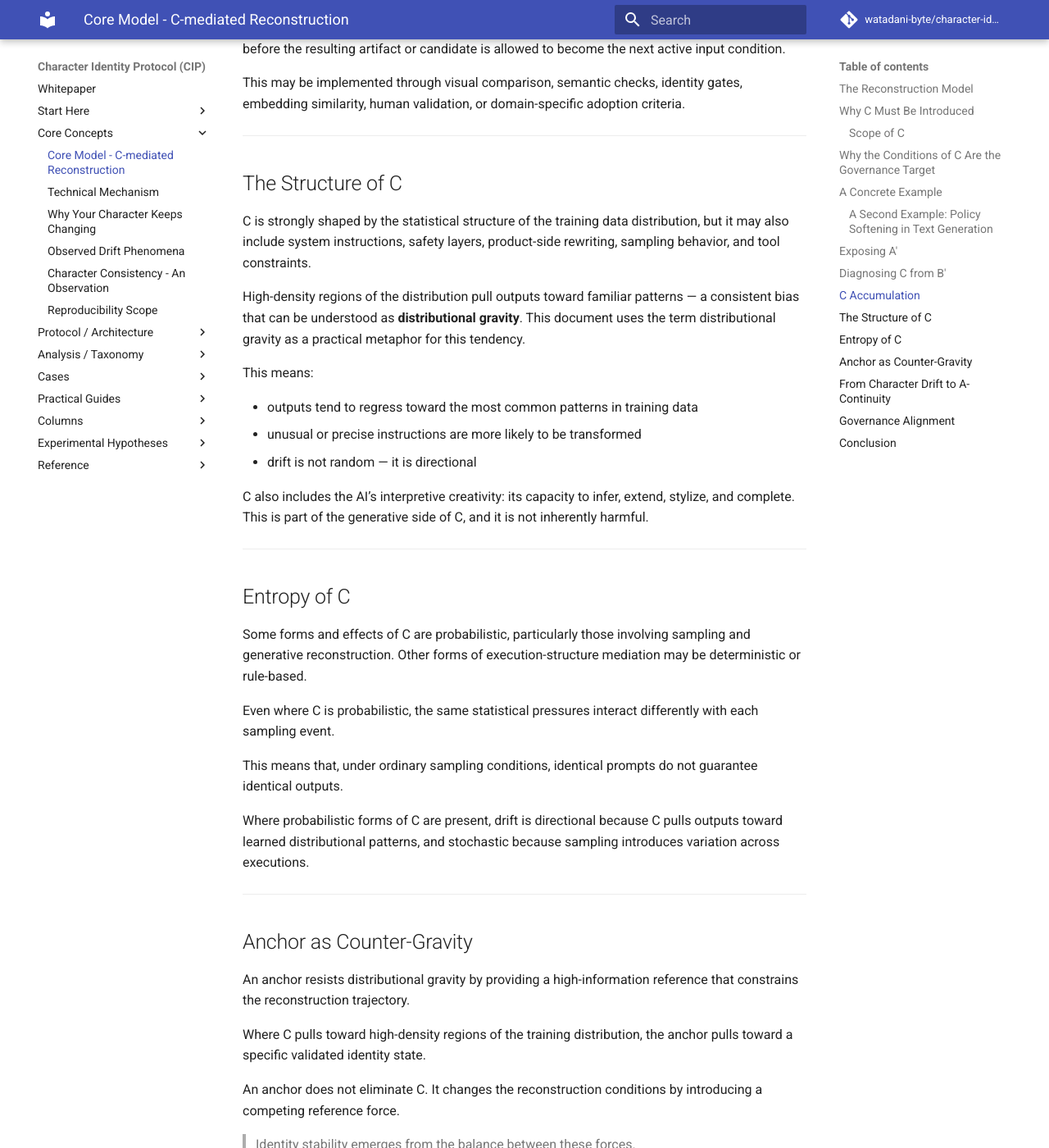
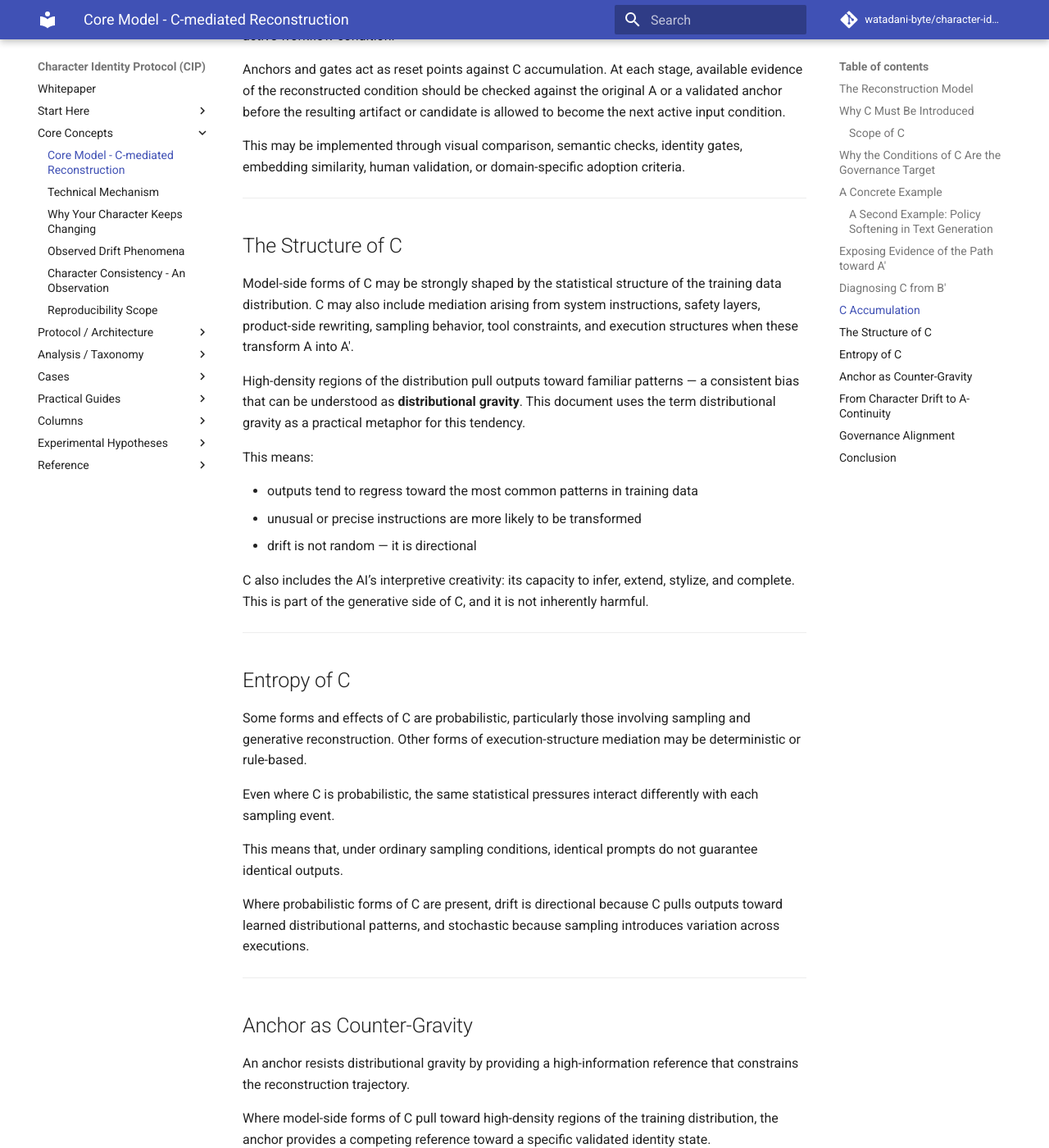
Before and after one commit to watadani-byte/character-identity-protocol, an MkDocs documentation site: the page built from docs/model_a_c_b.md, in a window 1280 px wide and 1400 px high, scrolled down 8654 px. Shown: the whole window at 82% size. Built offline with MkDocs 1.6.1 and Material for MkDocs 9.7.7, drawn with Linux system fonts in a browser that asks for light colours; comment, search, counter and statistics services are not loaded; some of the changed text lies outside the part shown.

Commit message:
model_a_c_b.md を更新

```diff
--- a/docs/model_a_c_b.md
+++ b/docs/model_a_c_b.md
@@ -24,13 +24,13 @@ A → (A + C) → A′ → B′ ≠ B
 
 Where:
 
-|Symbol|Meaning                                                                                                                                                                                                                          |
-|------|---------------------------------------------------------------------------------------------------------------------------------------------------------------------------------------------------------------------------------|
-|A     |User input (prompt, instruction, request)                                                                                                                                                                                        |
-|C     |Mediation that transforms A into A′, including model-side mediation and execution-structure mediation such as interpretation, compression, weighting, optimization, constraint handling, sampling, stylization, or reconstruction|
-|A′    |Reconstructed task state: A as transformed through C-mediated processing                                                                                                                                                         |
-|B     |Intended output (what the user expects)                                                                                                                                                                                          |
-|B′    |Actual output (what the system produces)                                                                                                                                                                                         |
+|Symbol|Meaning                                                                                                                                                                                                                                                                  |
+|------|-------------------------------------------------------------------------------------------------------------------------------------------------------------------------------------------------------------------------------------------------------------------------|
+|A     |User input (prompt, instruction, request)                                                                                                                                                                                                                                |
+|C     |Model-side or execution-structure mediation that transforms A into A′. It may include interpretation, compression, weighting, optimization, constraint handling, sampling, stylization, reconstruction, or other mediation when these participate in that transformation.|
+|A′    |Reconstructed task state: A as transformed through C-mediated processing                                                                                                                                                                                                 |
+|B     |Intended output (what the user expects)                                                                                                                                                                                                                                  |
+|B′    |Actual output (what the system produces)                                                                                                                                                                                                                                 |
 
 A′ is not fully or directly observable by the user under ordinary conditions. However, generated prompts, rewritten instructions, execution traces, intermediate representations, anchor comparisons, and generated candidates may provide operational evidence about aspects of the path from A toward A′. The CIP-governed process can use this evidence for validation, recovery, and adoption decisions, but these artifacts are not necessarily identical to A′.
 
@@ -66,7 +66,7 @@ AI systems often describe C as improvement, clarification, optimization, or cont
 
 C-driven transformation becomes operationally governable only when the conditions under which C transforms A into A′ are constrained, externalized where possible, and validated before adoption.
 
-Drift occurs only when C transforms A into A′ without preserving A’s intended identity.
+Within this reconstruction model, drift occurs when C-mediated transformation from A to A′ does not preserve A’s intended identity.
 
 C is not necessarily fully or directly observable by the user. In some workflows, exposed prompts, rewritten instructions, execution traces, or intermediate artifacts may provide partial evidence of C-mediated transformation.
 
@@ -162,11 +162,11 @@ CIP separates these cases because they require different governance responses. C
 
 -----
 
-## Exposing A′
+## Exposing Evidence of the Path toward A′
 
-C is difficult to govern if A′ remains invisible.
+C-mediated transformation is difficult to diagnose when evidence about the path from A toward A′ remains unavailable.
 
-Practical methods for making parts of A′ operationally externalizable or inferable include:
+Practical methods for obtaining operational evidence about aspects of the path from A toward A′ include:
 
 - requiring the model to show the prompt before execution
 - separating prompt evaluation from image generation
@@ -263,7 +263,7 @@ This may be implemented through visual comparison, semantic checks, identity gat
 
 ## The Structure of C
 
-C is strongly shaped by the statistical structure of the training data distribution, but it may also include system instructions, safety layers, product-side rewriting, sampling behavior, and tool constraints.
+Model-side forms of C may be strongly shaped by the statistical structure of the training data distribution. C may also include mediation arising from system instructions, safety layers, product-side rewriting, sampling behavior, tool constraints, and execution structures when these transform A into A′.
 
 High-density regions of the distribution pull outputs toward familiar patterns — a consistent bias that can be understood as **distributional gravity**. This document uses the term distributional gravity as a practical metaphor for this tendency.
 
@@ -293,7 +293,7 @@ Where probabilistic forms of C are present, drift is directional because C pulls
 
 An anchor resists distributional gravity by providing a high-information reference that constrains the reconstruction trajectory.
 
-Where C pulls toward high-density regions of the training distribution, the anchor pulls toward a specific validated identity state.
+Where model-side forms of C pull toward high-density regions of the training distribution, the anchor provides a competing reference toward a specific validated identity state.
 
 An anchor does not eliminate C.
 It changes the reconstruction conditions by introducing a competing reference force.
```
